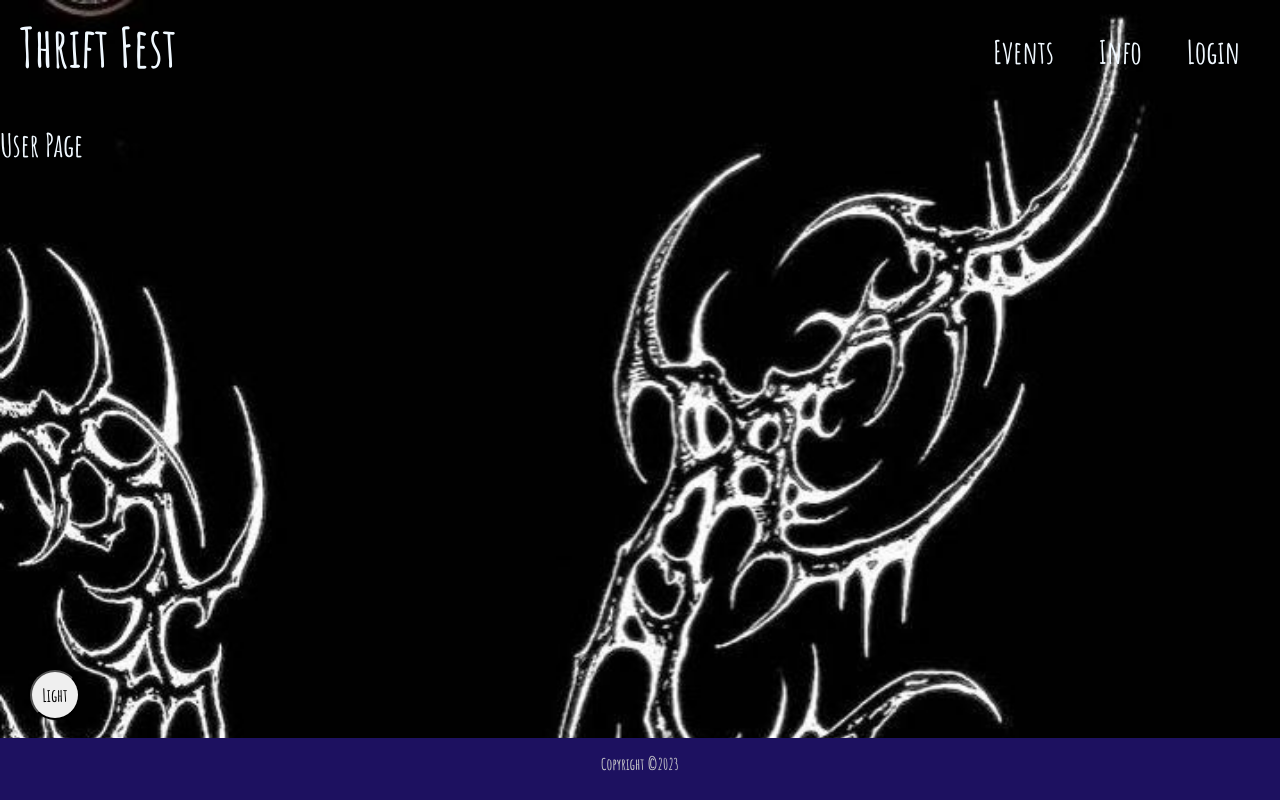
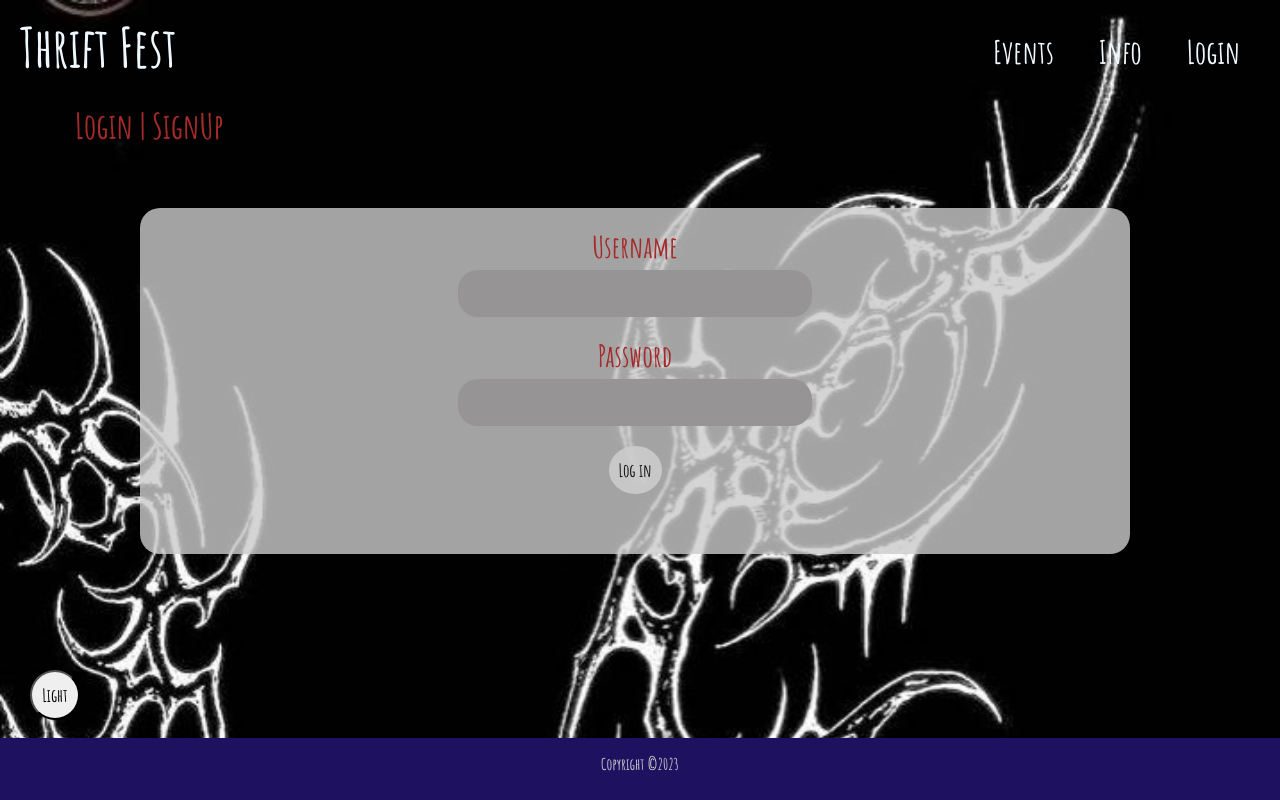
Before and after one commit to aggelos950/Thrift, a React (Create React App) app: page /user in a window 1280 px wide. Built offline with nearby package versions, Linux system fonts and the light colour scheme.

Commit message:
finished forms in events, made login and register form
now make profile and look functionality

```diff
--- a/src/App.js
+++ b/src/App.js
@@ -8,6 +8,9 @@ import PassedEvents from "./components/EventFolder/PassedEvents";
 import CommingEvents from "./components/EventFolder/CommingEvents";
 import useTheme from './components/StarterFolder/useTheme';
 import Layout from "./components/StarterFolder/Layout";
+import SignUp from './components/LoginFolder/SignUp';
+import Login from './components/LoginFolder/Login';
+import Profile from './components/LoginFolder/Profile';
 
 export const ThemeContext = createContext(null);
 
@@ -24,7 +27,12 @@ function App() {
                         <Route path="passedEvents" element={<PassedEvents />} />
                         <Route path="commingEvents" element={<CommingEvents />} />
                     </Route>
-                    <Route path="user" element={<User />} />
+                    <Route path="user" element={<User />} >
+                        <Route index element={<Login />} />
+                        <Route path="signup" element={<SignUp />} />
+                        <Route path="login" element={<Login />} />
+                    </Route>
+                    <Route  path="profile" element={<Profile />} />
                     <Route path="*" element={<NotFound />} />
                 </Route>
             </Routes>
--- a/src/components/EventFolder/CommingEvents.jsx
+++ b/src/components/EventFolder/CommingEvents.jsx
@@ -1,7 +1,7 @@
 import React from 'react';
 import Event from "./Event";
 import dataEvents from "./eventData";
-import { useState } from 'react';
+import { useState, useMemo } from 'react';
 import Events from '../../pages/Events';
 import EventModal from './EventModal';
 
@@ -11,11 +11,21 @@ function CommingEvents() {
     const [searchFilter,setSearchFilter] = useState(null);
     const [selectedEvent,setSelectedEvent] = useState(null);
 
+    const filteredEvents = useMemo(() => {
+        if (searchFilter !== null && searchFilter !== '') {
+            return dataEvents
+                .filter(event => event.title.toLocaleLowerCase().includes(searchFilter)
+            )
+        }
+        else {
+            return dataEvents
+        }
+    }, [searchFilter]);
+
     return (
-        <Events func={setSearchFilter} >
+        <Events func={setSearchFilter} searchFilter={searchFilter} >
            {
-                dataEvents
-                .filter(event=>event.title.toLocaleLowerCase().includes(searchFilter))
+                filteredEvents
                 .filter(event=>!event.passed)
                 .map((event)=>(
                     <Event
--- a/src/components/EventFolder/Event.jsx
+++ b/src/components/EventFolder/Event.jsx
@@ -6,13 +6,19 @@ function Event(props){
 
 const passedClass = props.passed?"passed":"";
 
+
+    function truncate(text){
+    return text.length > 100 ? `${text.substring(0,70)}...`:text;
+    }
+
+
     return(
         <div id={props.id} className={`eventDiv ${passedClass}`} onClick={props.handleClick}>
                <Image key={props.id} dest={props.img}/>
                <div className="eventInfo">
                    <h1>{props.title}</h1>
                    <h3>{props.date}</h3>
-                   <p>{props.desc}</p>
+                   <p>{truncate(props.desc)}</p>
                </div>
            </div>
       );
--- a/src/components/EventFolder/EventModal.jsx
+++ b/src/components/EventFolder/EventModal.jsx
@@ -1,4 +1,4 @@
-import React, { useState } from 'react';
+import React, { useState, useEffect } from 'react';
 import Modal from 'react-modal';
 import Image from '../SimpleElementsFolder/Image';
 
@@ -11,6 +11,8 @@ const EventModal = ({ event, onClose }) => {
     const [isOpen,setIsOpen] = useState(false);
     const [isVisible,setIsVisible] = useState(false);
     const [selected,setSelected] = useState(1);
+    const [ticketSelected,setTicketSelected] = useState("");
+    const [total,setTotal] = useState("0$");
     const [inputFields,setInputFields] = useState([
         {name:'',surname:'',age:''}
     ])
@@ -26,14 +28,19 @@ const EventModal = ({ event, onClose }) => {
         document.body.style.overflow = 'hidden';
     }
 
-   function  componentWillUnmount() {
+    function  componentWillUnmount() {
         document.body.style.overflow = 'unset';
     }
 
-   function onChange(event){
+    function onChange1(event){
       setSelected(event.target.value);
+    }
 
-      }
+
+    function onChange2(event){
+        setTicketSelected(event.target.value);
+     }
+
 
 
     function handleFormChange(index,event){
@@ -52,14 +59,32 @@ const EventModal = ({ event, onClose }) => {
         setIsVisible(!isVisible);
     }
 
+    useEffect(() => {
+        var newInputFields = [];
+        for (var i = 0; i<selected; i++) {
+            newInputFields.push({name:'',surname:'',age:''})
+        }
+        setInputFields(newInputFields);
+
+        if (ticketSelected==="vip"){
+           setTotal(5*selected+"$");
+
+        }else if (ticketSelected==="prem"){
+            setTotal(2*selected+"$");
+
+        }else{
+            setTotal(1*selected+"$");
+        }
+
+
+    }, [selected,ticketSelected]);
+
     if (event===null){
         componentWillUnmount();
         return null;
     } else{
         componentDidMount();
     }
-
-
 
     //return statement
     return (
@@ -93,7 +118,7 @@ const EventModal = ({ event, onClose }) => {
 
                 <div className='attendats'>
                     <label>Attendats: </label>
-                    <select onChange={onChange} disabled={isOpen} >
+                    <select onChange={onChange1} disabled={isOpen} >
                         <option value="1">1</option>
                         <option value="2">2</option>
                         <option value="3">3</option>
@@ -103,9 +128,9 @@ const EventModal = ({ event, onClose }) => {
 
 
                 <div className='typeTicket'>
-                    <input type="radio" value="normal" name="gender" disabled={isOpen} /> Normal
-                    <input type="radio" value="student" name="gender" disabled={isOpen} /> Premnium
-                    <input type="radio" value="unemploye" name="gender" disabled={isOpen} /> VIP
+                    <input type="radio" value="norm" name="gender" disabled={isOpen} onChange={onChange2}/> Normal
+                    <input type="radio" value="prem" name="gender" disabled={isOpen} onChange={onChange2}/> Premnium
+                    <input type="radio" value="vip" name="gender" disabled={isOpen} onChange={onChange2}/> VIP
                 </div>
                 <button onClick={handleClick1} className='formBtn'>{isOpen?"Change":"Next"}</button>
 
@@ -123,7 +148,7 @@ const EventModal = ({ event, onClose }) => {
                         </div>
                     );
                 })}
-                   <input type='text' value="20$" disabled={true} className='total'/>
+                   <input type='text' value={total} disabled={true} className='total'/>
                    <button onClick={handleClick2} className='formBtn'>{isVisible?"Change":"Next"}</button>
                 </div> }
 
--- /dev/null
+++ b/src/components/LoginFolder/Login.jsx
@@ -0,0 +1,23 @@
+import '../../styles/loginSignUp.css';
+import { useNavigate } from 'react-router-dom';
+
+function Login(){
+
+    const navigate = useNavigate();
+
+    function navigateProfile(){
+        navigate('/profile')
+    }
+
+    return(
+        <div className="login">
+             <label>Username</label>
+             <input />
+             <label>Password</label>
+             <input />
+             <button onClick={navigateProfile}>Log in</button>
+        </div>
+    );
+}
+
+export default Login;
--- /dev/null
+++ b/src/components/LoginFolder/Profile.jsx
@@ -0,0 +1,5 @@
+function Profile(){
+    return(<h1>Profile Page</h1>);
+}
+
+export default Profile;
--- /dev/null
+++ b/src/components/LoginFolder/SignUp.jsx
@@ -0,0 +1,26 @@
+import { useNavigate } from 'react-router-dom';
+
+function SignUp(){
+
+
+    const navigate = useNavigate();
+
+    function navigateProfile(){
+        navigate('/user/login')
+    }
+
+
+    return(
+    <div className='login'>
+             <label>Username</label>
+             <input />
+             <label>Email</label>
+             <input />
+             <label>Password</label>
+             <input />
+             <button onClick={navigateProfile}>Register</button>
+    </div>
+    );
+}
+
+export default SignUp;
--- a/src/pages/Events.js
+++ b/src/pages/Events.js
@@ -1,25 +1,18 @@
-import { Link, Outlet } from 'react-router-dom';
+import { Link } from 'react-router-dom';
 import '../styles/eventsPage.css';
-import { useEffect, useState } from 'react';
 
 
 function Events(props) {
 
-    const [eventFilter,setEventFilter] = useState("");
-
     function handleChange(event){
-        setEventFilter(event.target.value.toLowerCase());
+        props.func(event.target.value.toLowerCase());
     }
-
-    useEffect(()=>{
-        props.func(eventFilter);
-     },[eventFilter]);
 
 
     return (
 
             <div className='eventsContentDiv'>
-                <input type='search' placeholder='Search Event' className='searchBar' onChange={handleChange} value={eventFilter}/>
+                <input type='search' placeholder='Search Event' className='searchBar' onChange={handleChange} value={props.searchFilter}/>
                 <div className='linkDiv'>
                     <Link to='/events/passedEvents' className='listLink'>Passed Events</Link>
                     <Link to='/events/commingEvents' className='listLink'>| Comming Soon!!!</Link>
--- a/src/pages/User.js
+++ b/src/pages/User.js
@@ -1,7 +1,15 @@
+import { Link,Outlet } from 'react-router-dom';
+import '../styles/loginSignUp.css'
 
 
-function User(){
-    return(<h1>User Page</h1>);
+function User(props){
+    return(
+        <div className='divUser'>
+            <Link to='/user/login' className='loginLink'>Login </Link>
+            <Link to='/user/signup' > | SignUp</Link>
+            <Outlet />
+        </div>
+    );
 }
 
 export default User;
--- a/src/styles/eventsPage.css
+++ b/src/styles/eventsPage.css
@@ -46,9 +46,7 @@
 
 .eventInfo p{
     padding-top: 20px;
-
 }
-
 
 
 .eventDiv img{
--- /dev/null
+++ b/src/styles/loginSignUp.css
@@ -0,0 +1,55 @@
+
+
+.login{
+    text-align: center;
+    margin-top: 80px;
+}
+
+.login input{
+    height: 45px;
+    width: 350px;
+    display: block;
+    margin: 0 auto;
+    border-radius: 20px;
+    border: none;
+    background-color: rgb(150, 148, 148);
+    text-align: center;
+    margin-bottom: 20px;
+    margin-top: 5px;
+}
+
+.login label{
+  font-size: 30px;
+  color:brown;
+}
+
+
+.divUser a{
+    color:brown;
+    text-decoration: none;
+    font-size: 35px;
+}
+
+.loginLink{
+    margin-left: 75px;
+}
+
+.login{
+    background-color:rgba(204, 204, 204, 0.8) ;
+    margin:60px 140px 140px ;
+    padding-top: 20px;
+    padding-bottom: 60px;
+    min-width: 400px;
+    border-radius: 20px;
+}
+
+.login button{
+    border-radius: 50%;
+    width: 53px;
+    height: 48px;
+    font-family: 'Amatic SC', cursive;
+    font-size: 18px;
+    background-color:rgba(204, 204, 204);
+    border:none;
+    opacity: 0.9;
+}
```
Also changed, not shown: src/components/EventFolder/eventData.js (+5 -5 lines).
